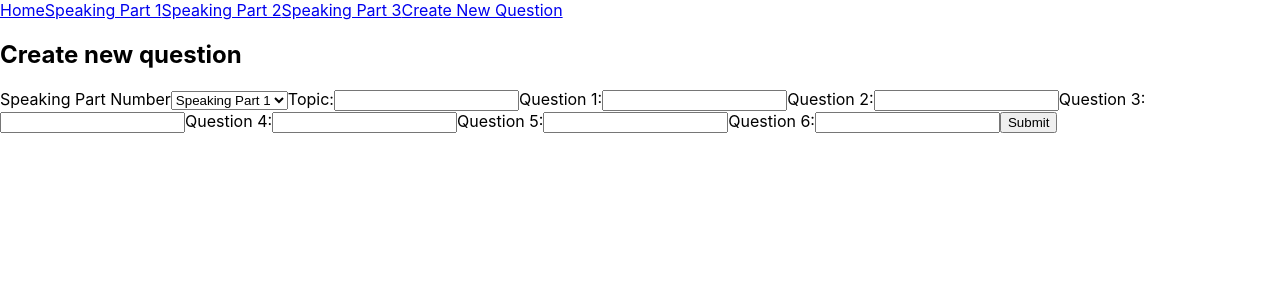
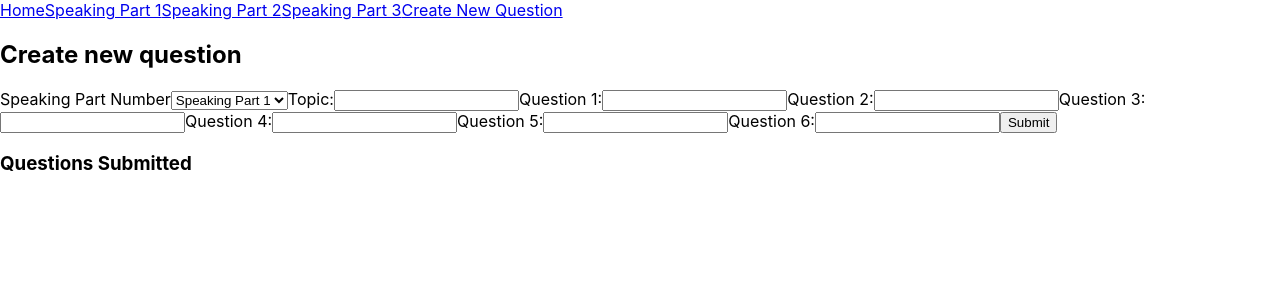
Before and after one commit to wwlwong/phase-2-project-IELTS-question-bank, a React (Create React App) app: page /QuestionForm in a window 1280 px wide. Both pictures are taken after typing "Sample", "Sample", "Sample", "Sample", "Sample", "Sample" into the empty fields and a click on the button "Submit". Shown: the top 300 px of the page. Built offline with nearby package versions, Linux system fonts and the light colour scheme; no server answers.

Commit message:
adds modal to acknowledge new questions submitted

```diff
--- a/src/components/QuestionForm.js
+++ b/src/components/QuestionForm.js
@@ -1,4 +1,4 @@
-import React, { useState } from "react";
+import React, { useState, useEffect } from "react";
 
 
 function QuestionForm({questions, setQuestions}) {
@@ -27,6 +27,21 @@ function QuestionForm({questions, setQuestions}) {
       views: 0,
     }
 
+    const modalDisplayTime = 3000;
+
+    const [showModal, setShowModal] = useState(false);
+
+    useEffect(() => {
+      let timeout;
+      if (showModal) {
+        timeout = setTimeout(() => {
+          setShowModal(false);
+        }, modalDisplayTime);
+      }
+      return () => clearTimeout(timeout);
+    }, [showModal]);
+
+
     function handleChange(event) {
     setFormData({
         ...formData,
@@ -51,6 +66,7 @@ function QuestionForm({questions, setQuestions}) {
         })
         .then((r) => r.json())
         .then((newQuestion) => setQuestions([...questions, newQuestion]));
+        setShowModal(true);
         setFormData(initialFormData);
       }
 
@@ -135,7 +151,10 @@ function QuestionForm({questions, setQuestions}) {
             Submit
         </button>
      </form>
+     {showModal && <div><h3>Questions Submitted</h3></div>}
     </section>
+
+
     );
   }
 
```
